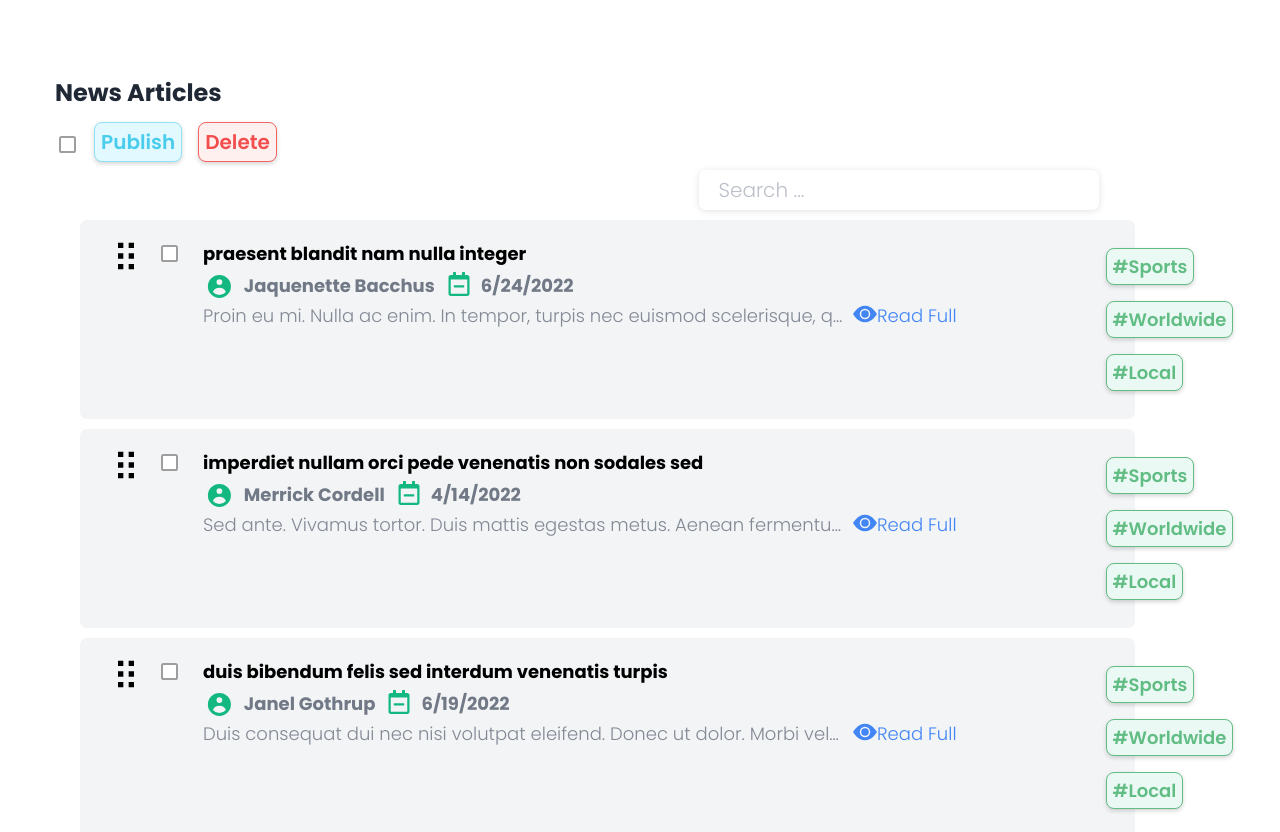
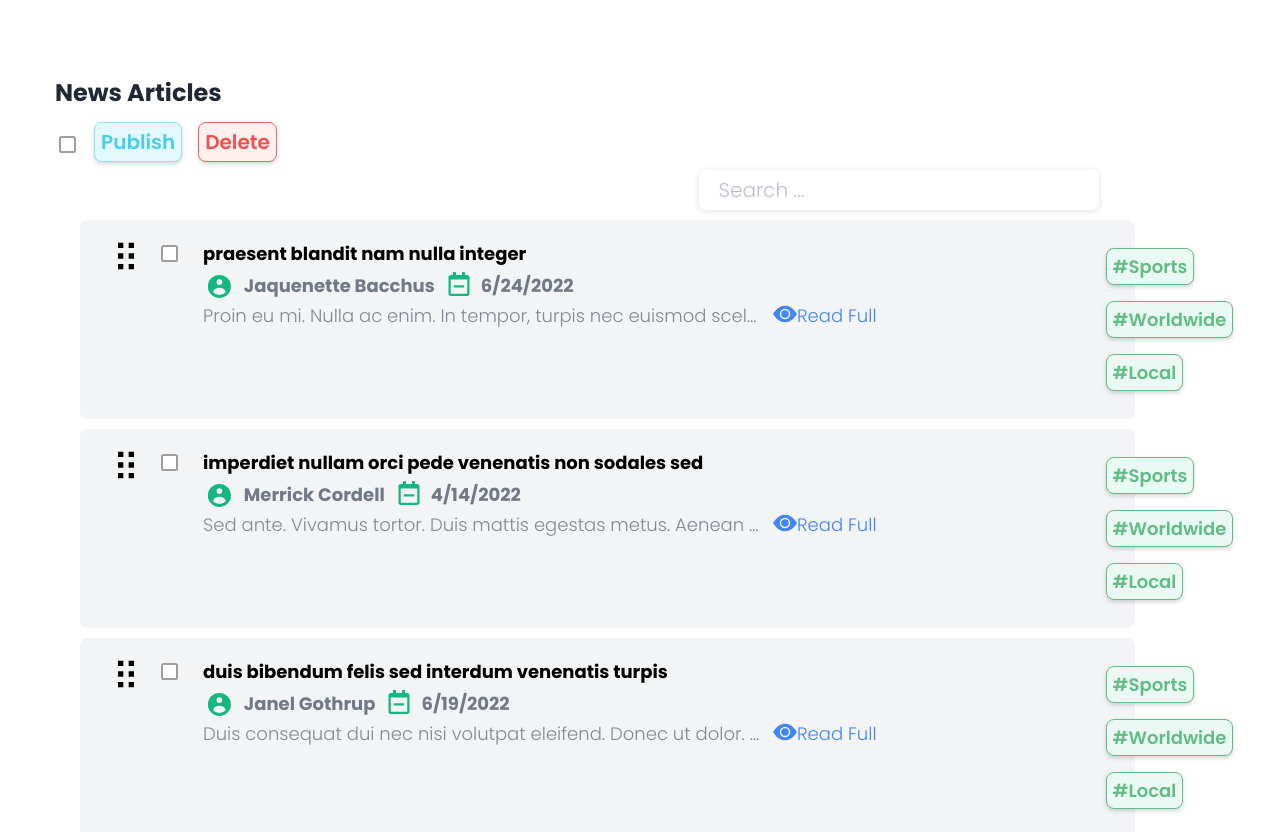
Before and after one commit to MartinJ-13/MartinJamesArellano-FrontendDeveloper-Exam, a React (Create React App) app: page / in a window 1280 px wide. Shown: the top 832 px of the page. Built offline with nearby package versions, Linux system fonts and the light colour scheme.

Commit message:
removed unused variables

```diff
--- a/src/App.js
+++ b/src/App.js
@@ -1,6 +1,6 @@
 
 import './index.css';
-import React, { useState, useEffect } from "react";
+import React, { useState } from "react";
 import DisplayCard from './components/displaycard';
 import Records from './MOCK_DATA.json'
 
@@ -9,7 +9,6 @@ function App() {
 
     const [checkedBoxes, setCheckedBoxes] = useState([]);
     const [articleRecords, setRecords] = useState(Records);
-    const [tempArray, setTempArray] = useState([]);
 
   	function removeItem() {
       const updatedArticleRecords = articleRecords.filter(
--- a/src/index.css
+++ b/src/index.css
@@ -1,5 +1,4 @@
 @import url('https://fonts.googleapis.com/css2?family=Poppins:wght@100;200;300;500;600;700&display=swap');
-
 
 body {
   margin: 0;
@@ -198,8 +197,6 @@ h3 {
 .card-container{
   display: flex;
   flex-direction: column;
-
-
 }
 
 .card-details{
@@ -222,7 +219,7 @@ h3 {
 }
 .article-body{
   color: #838995;
-  width: 80%;
+  width: 70%;
   max-width: 800px;
   min-width: 200px;
   margin: auto;
@@ -300,6 +297,7 @@ h3 {
   flex-direction: row;
   gap: 10px;
 }
+
 /* The Close Button */
 .modal-close {
   padding-left: 10px;
@@ -330,18 +328,16 @@ h3 {
   margin-top: 10px;
 }
 
-/* width */
+/* Scrollbar options */
 ::-webkit-scrollbar {
   width: 7px;
   padding-left: 100px;
 }
 
-/* Track */
 ::-webkit-scrollbar-track {
   border-radius: 5px;
 }
 
-/* Handle */
 ::-webkit-scrollbar-thumb {
   background: rgb(201, 197, 197);
   border-radius: 10px;
```
Also changed, not shown: 1 other file (tests, documents, lock files or other folders).
